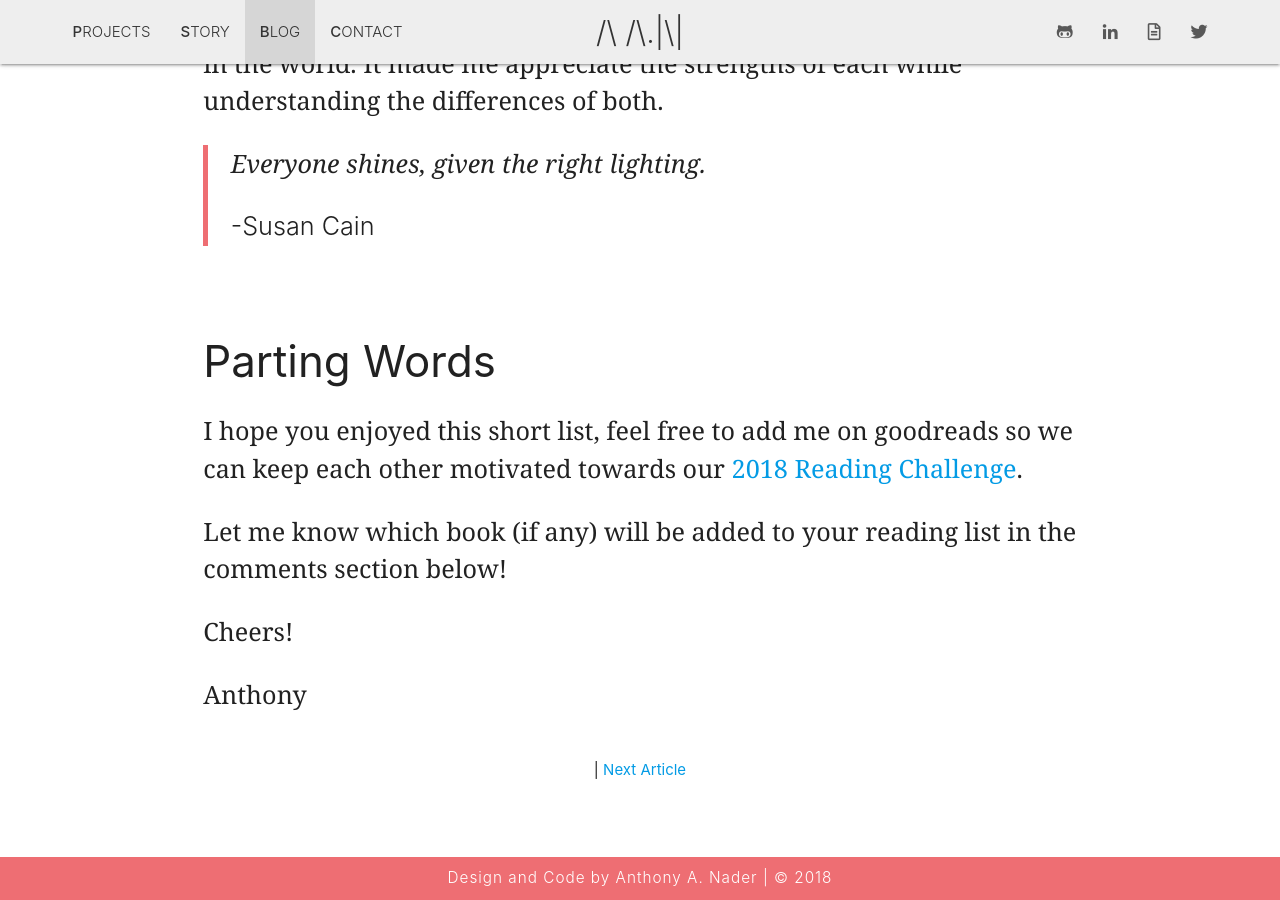
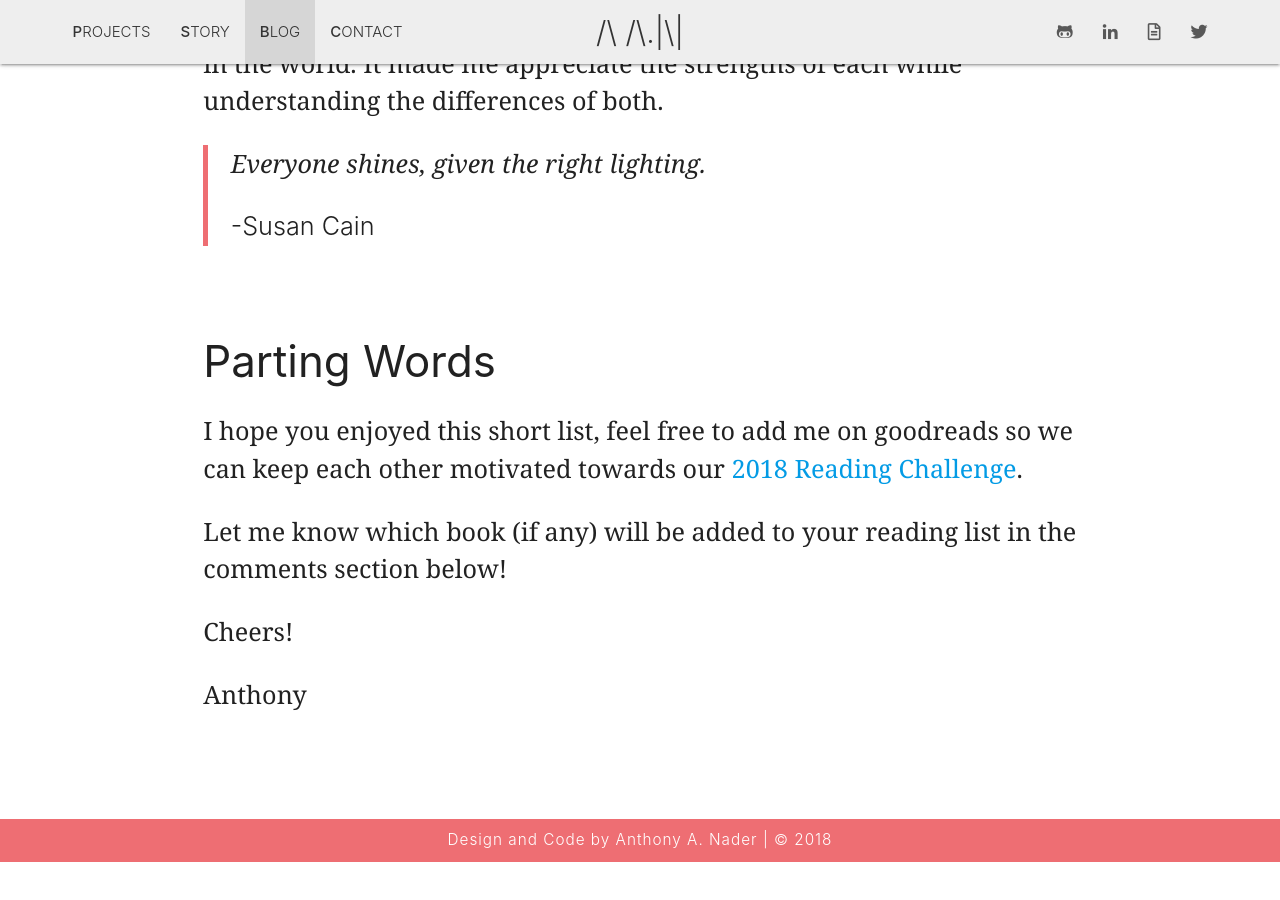
Before and after one commit to anthonyanader/personalBlog, a Jekyll site: the page built from _posts/2018-01-02-top-five-books-2017.md, in a window 1280 px wide and 900 px high, scrolled down 4206 px. Built offline with Jekyll 4.4.1, drawn with Linux system fonts in a browser that asks for light colours; comment, search, counter and statistics services are not loaded; after the commit the page ends 5068 px from its top, so only the background shows below that.

Commit message:
Working on new design for recommendation... also trying to figure out which next blog to recommend

```diff
--- a/_includes/endOfPostRecommendation.html
+++ b/_includes/endOfPostRecommendation.html
@@ -1,9 +1,26 @@
-<div class="s12 center-align">
-    {% if page.previous %}
+<!-- {% for post in site.posts %}
+    <div class="s12 m6 l6">
+        <div class="card-panel grey lighten-5 z-depth-1">
+            <div class="row valign-wrapper">
+                <div class="col s2">
+                    <img src="images/yuna.jpg" alt="" class="circle responsive-img">
+                </div>
+                <div class="col s10">
+                    <span class="black-text">
+                        This is a square image. Add the "circle" class to it to make it appear circular.
+                    </span>
+                </div>
+            </div>
+        </div>
+    </div>
+{% endfor %}  -->
+
+
+
+    <!-- {% if page.previous %}
     <p><a class="pink-hover" rel="prev" href="{{ site.baseurl }}{{ page.previous.url }}">Previous Article </a>|
     {% endif %}
 
     {% if page.next %}
     |<a class="pink-hover" rel="next" href="{{ site.baseurl }}{{ page.next.url }}"> Next Article</a></p>
-    {% endif %}
-</div>
+    {% endif %} -->
```
